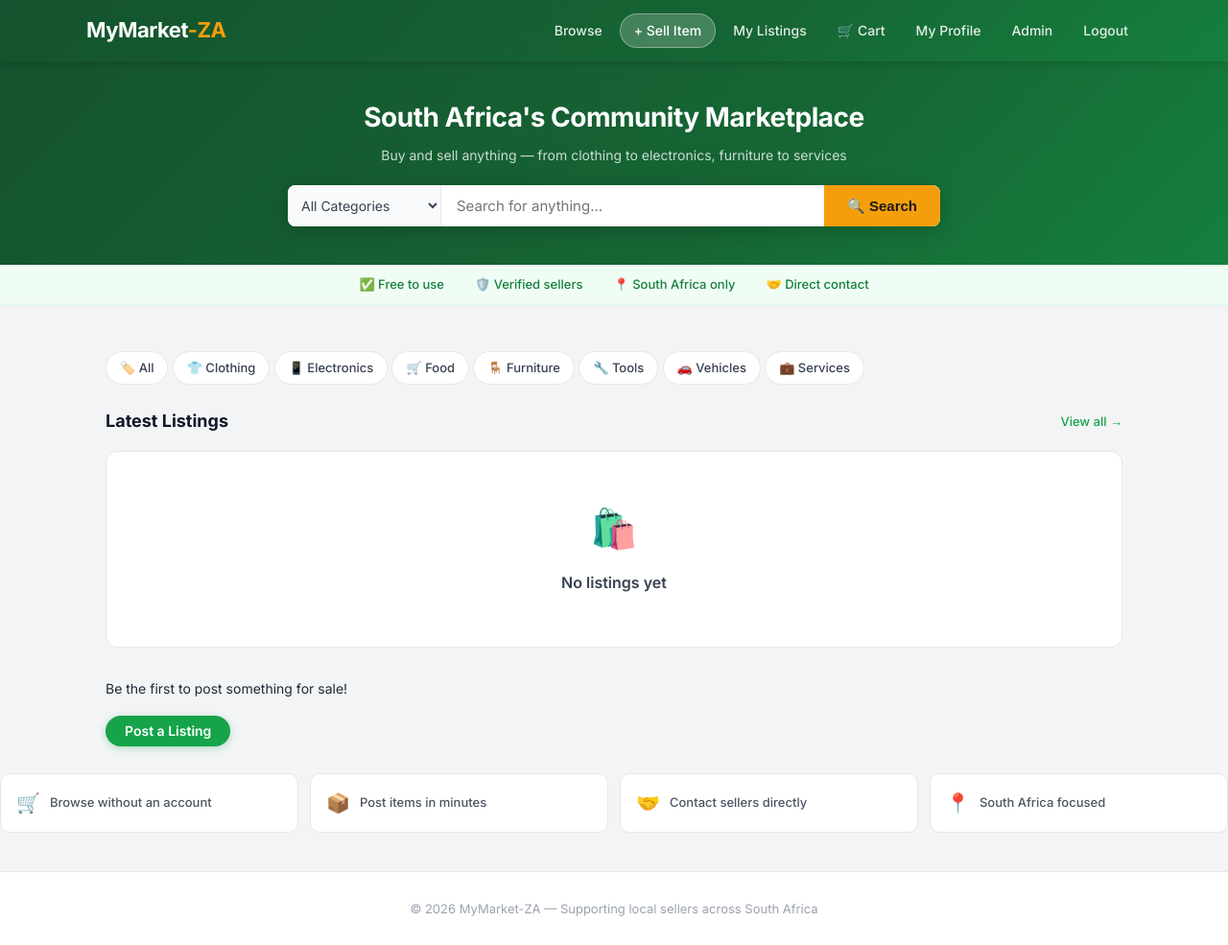
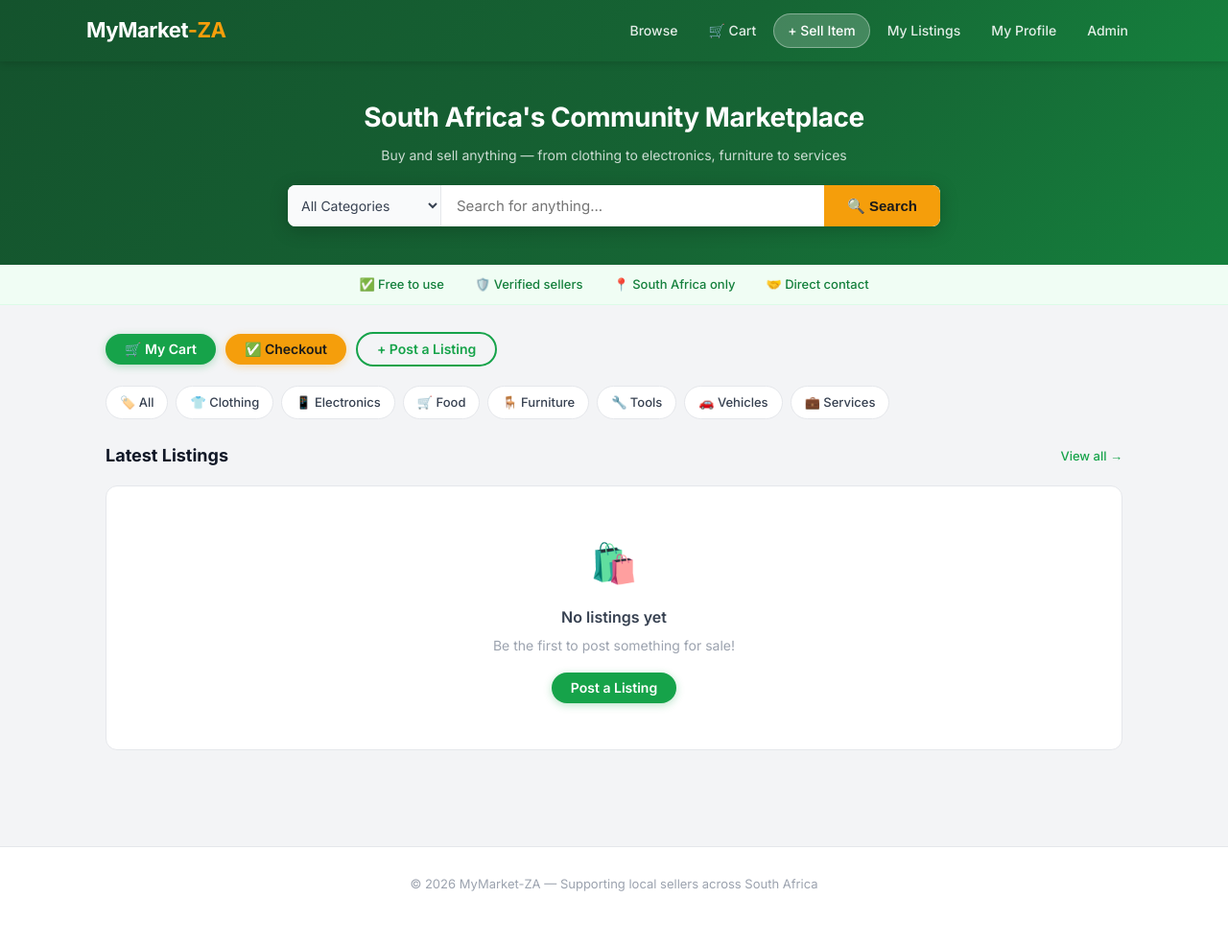
Before and after one commit to JanTredoux393/MyMarket-ZA, a PHP site: page /MyMarket-ZA/ in a window 1280 px wide. Shown: the whole page at 96% size. After the commit the page ends 929 px from the top, so only its background shows below. Run offline with PHP 8.4, Linux system fonts and the light colour scheme; the visitor is signed in with stand-in values (Sample User, id 1); data comes from the database, SQL or seed files in the repository; data that the repository does not hold is empty.

Commit message:
updated changed files

```diff
--- a/includes/header.php
+++ b/includes/header.php
@@ -1,7 +1,6 @@
 <?php
 $page_title = isset($page_title) ? $page_title . ' | MyMarket-ZA' : 'MyMarket-ZA';
 
-// Cart count for logged-in users
 $cart_count = 0;
 if (isLoggedIn()) {
     $uid    = currentUserId();
@@ -28,6 +27,11 @@ if (isLoggedIn()) {
             <a href="/MyMarket-ZA/browse.php"
                <?= basename($_SERVER['PHP_SELF']) === 'browse.php' ? 'class="active"' : '' ?>>Browse</a>
 
+            <a href="/MyMarket-ZA/cart.php"
+               <?= basename($_SERVER['PHP_SELF']) === 'cart.php' ? 'class="active"' : '' ?>>
+                🛒 Cart<?php if ($cart_count > 0): ?><span class="cart-badge"><?= $cart_count ?></span><?php endif; ?>
+            </a>
+
             <?php if (isLoggedIn()): ?>
                 <?php if (isSeller()): ?>
                     <a href="/MyMarket-ZA/create-listing.php"
@@ -35,17 +39,12 @@ if (isLoggedIn()) {
                 <?php endif; ?>
                 <a href="/MyMarket-ZA/my-listing.php"
                    <?= basename($_SERVER['PHP_SELF']) === 'my-listing.php' ? 'class="active"' : '' ?>>My Listings</a>
-                <a href="/MyMarket-ZA/cart.php"
-                   <?= basename($_SERVER['PHP_SELF']) === 'cart.php' ? 'class="active"' : '' ?>>
-                    🛒 Cart<?php if ($cart_count > 0): ?><span class="cart-badge"><?= $cart_count ?></span><?php endif; ?>
-                </a>
                 <a href="/MyMarket-ZA/profile.php"
                    <?= basename($_SERVER['PHP_SELF']) === 'profile.php' ? 'class="active"' : '' ?>>My Profile</a>
                 <?php if (isAdmin()): ?>
                     <a href="/MyMarket-ZA/admin/dashboard.php"
                        <?= strpos($_SERVER['PHP_SELF'], 'admin') !== false ? 'class="active"' : '' ?>>Admin</a>
                 <?php endif; ?>
-                <a href="/MyMarket-ZA/logout.php">Logout</a>
             <?php else: ?>
                 <a href="/MyMarket-ZA/login.php"
                    <?= basename($_SERVER['PHP_SELF']) === 'login.php' ? 'class="active"' : '' ?>>Login</a>
--- a/index.php
+++ b/index.php
@@ -4,8 +4,7 @@ require_once 'config.php';
 require_once 'includes/db.php';
 require_once 'includes/auth.php';
 
-// Fetch latest 8 products for the homepage
-$featured = mysqli_query($conn, "
+$featured   = mysqli_query($conn, "
     SELECT p.*, u.username, c.name AS category_name
     FROM products p
     JOIN users u ON p.user_id = u.id
@@ -13,8 +12,6 @@ $featured = mysqli_query($conn, "
     ORDER BY p.created_at DESC
     LIMIT 8
 ");
-
-// Fetch categories for search dropdown
 $categories = mysqli_query($conn, "SELECT * FROM categories ORDER BY name");
 
 $page_title = 'Buy & Sell Near You';
@@ -22,13 +19,10 @@ include 'includes/header.php';
 ?>
 
 <style>
-/* ---- INDEX PAGE ONLY ---- */
-
 .index-hero {
     background: linear-gradient(135deg, #14532d 0%, #166534 60%, #15803d 100%);
     padding: 36px 20px 40px;
     text-align: center;
-    margin-bottom: 0;
 }
 
 .index-hero h2 {
@@ -45,7 +39,6 @@ include 'includes/header.php';
     margin-bottom: 20px;
 }
 
-/* Search bar on hero */
 .hero-search {
     max-width: 680px;
     margin: 0 auto;
@@ -67,14 +60,12 @@ include 'includes/header.php';
     padding: 12px 10px;
     background: #f9fafb;
     color: #374151;
-    cursor: pointer;
     flex-shrink: 0;
 }
 
 .hero-search select:focus {
     outline: none;
     box-shadow: none;
-    border-color: #e5e7eb;
 }
 
 .hero-search input {
@@ -89,7 +80,6 @@ include 'includes/header.php';
 .hero-search input:focus {
     outline: none;
     box-shadow: none;
-    border-color: transparent;
 }
 
 .hero-search button {
@@ -105,11 +95,8 @@ include 'includes/header.php';
     transition: background 0.15s;
 }
 
-.hero-search button:hover {
-    background: #d97706;
-}
+.hero-search button:hover { background: #d97706; }
 
-/* Trust badges row */
 .trust-bar {
     background: #f0fdf4;
     border-bottom: 1px solid #dcfce7;
@@ -134,29 +121,11 @@ include 'includes/header.php';
     color: #15803d;
 }
 
-<?php if (isLoggedIn()): ?>
-<div class="flex-row mb-2" style="margin-top:8px;">
-    <a href="cart.php" class="btn btn-green btn-lg">🛒 My Cart
-        <?php
-        $uid = currentUserId();
-        $cq  = mysqli_fetch_assoc(mysqli_query($conn, "SELECT SUM(quantity) AS total FROM cart WHERE user_id=$uid"));
-        $cc  = (int)($cq['total'] ?? 0);
-        if ($cc > 0): ?>
-            <span class="cart-badge"><?= $cc ?></span>
-        <?php endif; ?>
-    </a>
-    <a href="checkout.php" class="btn btn-yellow btn-lg">✅ Checkout</a>
-</div>
-<?php endif; ?>
-
-/* Category pills */
 .category-strip {
-    max-width: 1100px;
-    margin: 24px auto 0;
-    padding: 0 20px;
     display: flex;
     gap: 8px;
     flex-wrap: wrap;
+    margin-bottom: 24px;
 }
 
 .cat-pill {
@@ -182,7 +151,6 @@ include 'includes/header.php';
     text-decoration: none;
 }
 
-/* Section headings */
 .section-header {
     display: flex;
     align-items: center;
@@ -202,35 +170,6 @@ include 'includes/header.php';
     color: #16a34a;
 }
 
-/* Mini feature strip */
-.mini-features {
-    display: flex;
-    gap: 12px;
-    margin-bottom: 32px;
-    flex-wrap: wrap;
-}
-
-.mini-feature {
-    flex: 1;
-    min-width: 140px;
-    background: white;
-    border: 1px solid #e5e7eb;
-    border-radius: 10px;
-    padding: 14px 16px;
-    display: flex;
-    align-items: center;
-    gap: 10px;
-    font-size: 13px;
-    color: #4b5563;
-    font-weight: 500;
-}
-
-.mini-feature span.icon {
-    font-size: 20px;
-    flex-shrink: 0;
-}
-
-/* CTA banner */
 .cta-banner {
     background: linear-gradient(135deg, #14532d, #166534);
     border-radius: 12px;
@@ -252,16 +191,13 @@ include 'includes/header.php';
     margin-bottom: 16px;
 }
 
-.cta-banner .flex-row {
-    justify-content: center;
-}
+.cta-banner .flex-row { justify-content: center; }
 </style>
 
-<!-- Hero with search -->
+<!-- Hero -->
 <div class="index-hero">
     <h2>South Africa's Community Marketplace</h2>
     <p>Buy and sell anything — from clothing to electronics, furniture to services</p>
-
     <form method="GET" action="browse.php">
         <div class="hero-search">
             <select name="category">
@@ -288,9 +224,22 @@ include 'includes/header.php';
 
 <div class="container">
 
+    <!-- Cart/checkout buttons for logged in users -->
+    <?php if (isLoggedIn()): ?>
+    <div class="flex-row mb-2" style="margin-bottom:20px;">
+        <a href="cart.php" class="btn btn-green">
+            🛒 My Cart<?php if ($cart_count > 0): ?> <span class="cart-badge"><?= $cart_count ?></span><?php endif; ?>
+        </a>
+        <a href="checkout.php" class="btn btn-yellow">✅ Checkout</a>
+        <?php if (isSeller()): ?>
+            <a href="create-listing.php" class="btn btn-outline">+ Post a Listing</a>
+        <?php endif; ?>
+    </div>
+    <?php endif; ?>
+
     <!-- Category pills -->
-    <div class="category-strip" style="padding:0;margin-top:20px;margin-bottom:24px;">
-        <a href="browse.php?category=0" class="cat-pill">🏷️ All</a>
+    <div class="category-strip">
+        <a href="browse.php" class="cat-pill">🏷️ All</a>
         <a href="browse.php?category=1" class="cat-pill">👕 Clothing</a>
         <a href="browse.php?category=2" class="cat-pill">📱 Electronics</a>
         <a href="browse.php?category=3" class="cat-pill">🛒 Food</a>
@@ -309,7 +258,7 @@ include 'includes/header.php';
     <?php if (mysqli_num_rows($featured) === 0): ?>
         <div style="background:white;border:1px solid #e5e7eb;border-radius:12px;padding:48px;text-align:center;color:#9ca3af;margin-bottom:32px;">
             <div style="font-size:40px;margin-bottom:12px;">🛍️</div>
-            <p style="font-size:16px;font-weight:600;color:#374151;margin-bottom:6px;">No listings yet</div>
+            <p style="font-size:16px;font-weight:600;color:#374151;margin-bottom:6px;">No listings yet</p>
             <p style="font-size:14px;">Be the first to post something for sale!</p>
             <?php if (isLoggedIn() && isSeller()): ?>
                 <a href="create-listing.php" class="btn btn-green" style="margin-top:16px;">Post a Listing</a>
@@ -340,23 +289,7 @@ include 'includes/header.php';
         </div>
     <?php endif; ?>
 
-    <!-- Mini features -->
-    <div class="mini-features">
-        <div class="mini-feature">
-            <span class="icon">🛒</span> Browse without an account
-        </div>
-        <div class="mini-feature">
-            <span class="icon">📦</span> Post items in minutes
-        </div>
-        <div class="mini-feature">
-            <span class="icon">🤝</span> Contact sellers directly
-        </div>
-        <div class="mini-feature">
-            <span class="icon">📍</span> South Africa focused
-        </div>
-    </div>
-
-    <!-- CTA for guests -->
+    <!-- CTA for guests only -->
     <?php if (!isLoggedIn()): ?>
     <div class="cta-banner">
         <h3>Ready to start selling?</h3>
```
Also changed, not shown: profile.php (+103 -14 lines).
